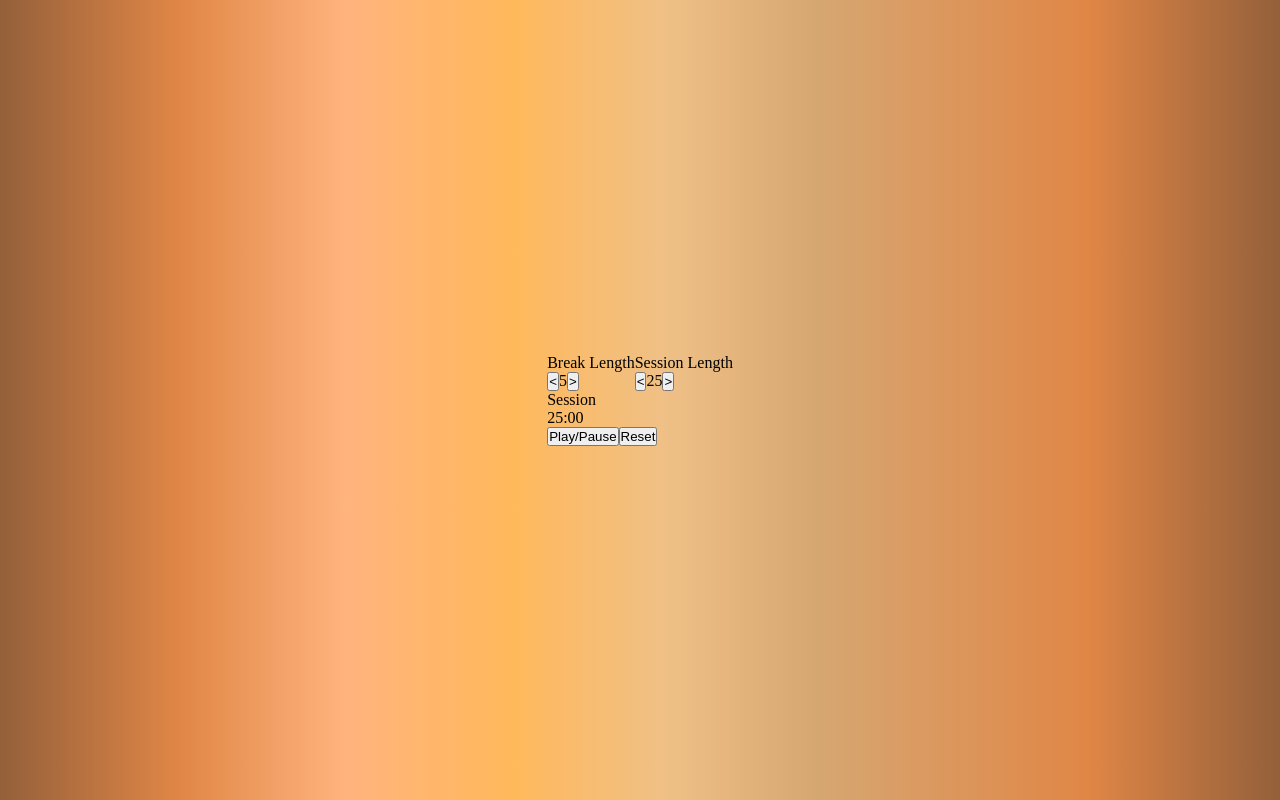
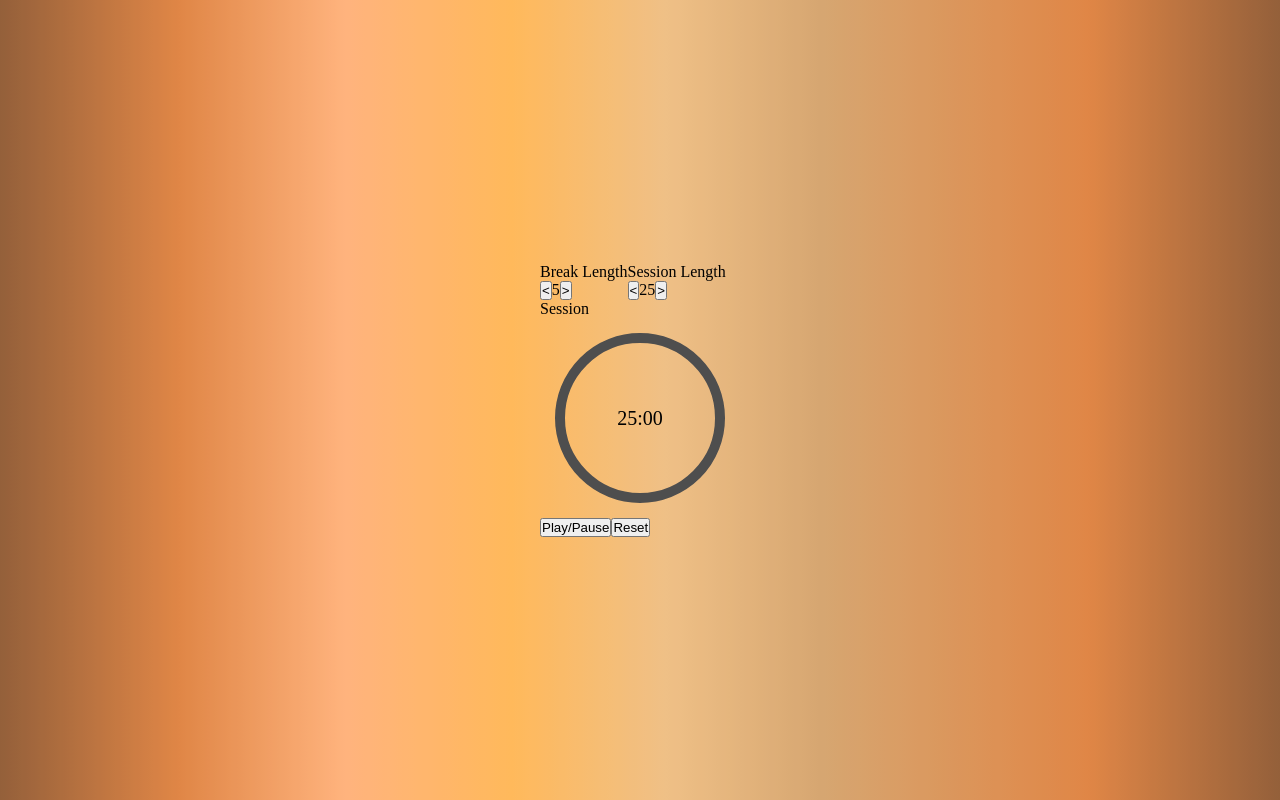
Before and after one commit to Anshuldhakar1/FreeCodeCamp-Clock, a React (Vite) app: page / in a window 1280 px wide. Built offline with nearby package versions, Linux system fonts and the light colour scheme.

Commit message:
The animation works with paly/pause

```diff
--- a/src/app/Core.tsx
+++ b/src/app/Core.tsx
@@ -13,6 +13,10 @@ export const Core = () => {
   const [time, setTime] = useState({ mins: sessionLen, secs: 0 });
   const [running, setRunning] = useState(false);
   const [sessionTitle, setSessionTitle] = useState("Session");
+
+  // Animation variable states
+  const [animationState, setAnimationState] = useState(false);
+  const [animationLen, setAnimationLen] = useState("60s");
 
   const alarmRef = useRef<HTMLAudioElement>(null);
 
@@ -67,11 +71,13 @@ export const Core = () => {
   }
 
   function handleReset() {
-    setBreakLen(5);
-    setSessionLen(25);
-    setTime({ mins: sessionLen, secs: 0 });
-    setRunning(false);
-    setSessionTitle("Session");
+    setBreakLen(() => { return 5 });
+    setSessionLen(() => { return 25 });
+    setTime(() => { return { mins: sessionLen, secs: 0 } });
+    setRunning(() => { return false });
+    setSessionTitle(() => { return "Session" });
+    setAnimationLen(() => { return "60s" });
+    setAnimationState(() => { return false })
     if (alarmRef.current) {
       alarmRef.current.pause();
       alarmRef.current.currentTime = 0;
@@ -80,6 +86,16 @@ export const Core = () => {
 
   function startStopTimer() {
     setRunning(!running);
+
+    setAnimationState(
+      (prev) => {
+        if (!prev)
+          setAnimationLen(() => { return `${sessionLen * 60 + 14}s` });
+
+        return !prev;
+      }
+    );
+    // setAnimationLen(() => { return `${sessionLen * 60}s` });
   }
 
   return (
@@ -91,10 +107,29 @@ export const Core = () => {
       </div>
 
       <div>
+
         <label id="timer-label">{sessionTitle}</label>
-        <div id="time-left">{twoDigits(time.mins)}:{twoDigits(time.secs)}</div>
+
+        <div id={styles.AnimatedsvgContainer} className={styles.gridCenter}>
+          <div id={styles.timeLeft}>
+            {twoDigits(time.mins)}:{twoDigits(time.secs)}
+          </div>
+          <svg className={styles.animatedSvg} style={{ "--svgCompleteTime": animationLen }} viewBox = "0 0 100 100">
+            <circle
+              className={styles.animatedSvgCircle + " " + styles.animatedSvgCircleBG}
+              cx="50" cy="50" r="40"
+            />
+            <circle
+              style={{animationPlayState: animationState?"running":"paused"}}
+              className={styles.animatedSvgCircle + " " + styles.animatedSvgCircleMeter}
+              cx="50" cy="50" r="40"
+            />
+          </svg>
+        </div>
+
         <button id="start_stop" onClick={() => { startStopTimer(); }}>Play/Pause</button>
         <button id="reset" onClick={() => { handleReset(); }}>Reset</button>
+
       </div>
 
       <div id="alarm">
--- a/src/app/app.module.scss
+++ b/src/app/app.module.scss
@@ -5,3 +5,53 @@
     display: flex;
     flex-direction: column;
 }
+
+#timeLeft {
+    font-size: 1.25rem;
+}
+
+.gridCenter {
+    display: grid;
+    place-items: center;
+}
+
+#AnimatedsvgContainer {
+    // z-index: 1;
+    position: relative;
+
+    width: 200px;
+    height: 200px;
+}
+
+.animatedSvg {
+    --svgMeterBG: #4e4e4e;
+    --svgMeterColor: #2c8a2c;
+    --svgCompleteTime: 10s;
+
+    position: absolute;
+    rotate: -90deg;
+}
+
+.animatedSvgCircle {
+    fill: none;
+    stroke-width: 5px;
+    stroke-linecap: round;
+}
+
+.animatedSvgCircleBG {
+    stroke: var(--svgMeterBG);
+}
+
+.animatedSvgCircleMeter {
+    stroke: var(--svgMeterColor);
+    stroke-dashoffset: 300px;
+    stroke-dasharray: 300px;
+
+    animation: progression var(--svgCompleteTime) linear forwards;
+    animation-play-state: paused;
+}
+
+@keyframes progression {
+    0% { stroke-dashoffset: 300px; }
+    100% { stroke-dashoffset: 0; }
+}
--- a/src/styles.scss
+++ b/src/styles.scss
@@ -31,8 +31,6 @@ body, body * {
     height: 100vh;
 }
 
-
-
 @media (min-width: 768px)  {
     #Container::before {
         background: rgb(121,56,9);
```
